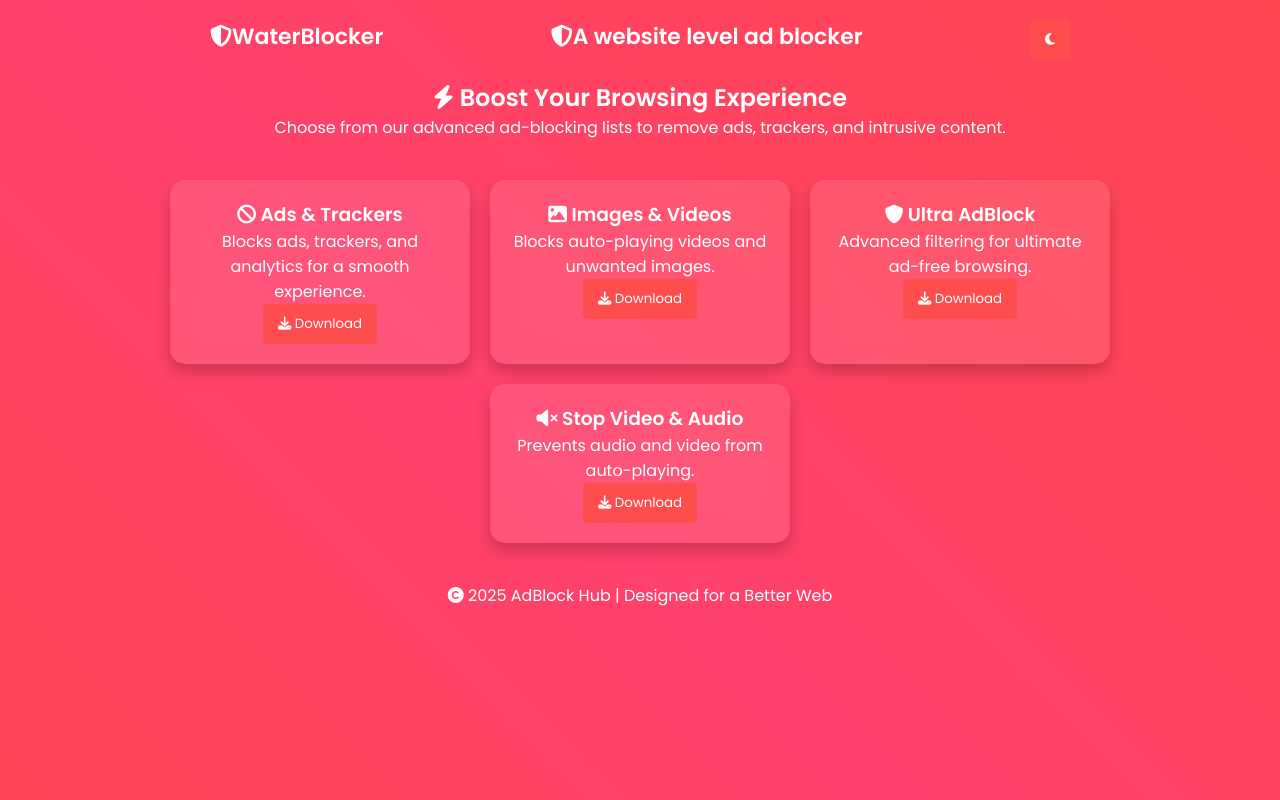
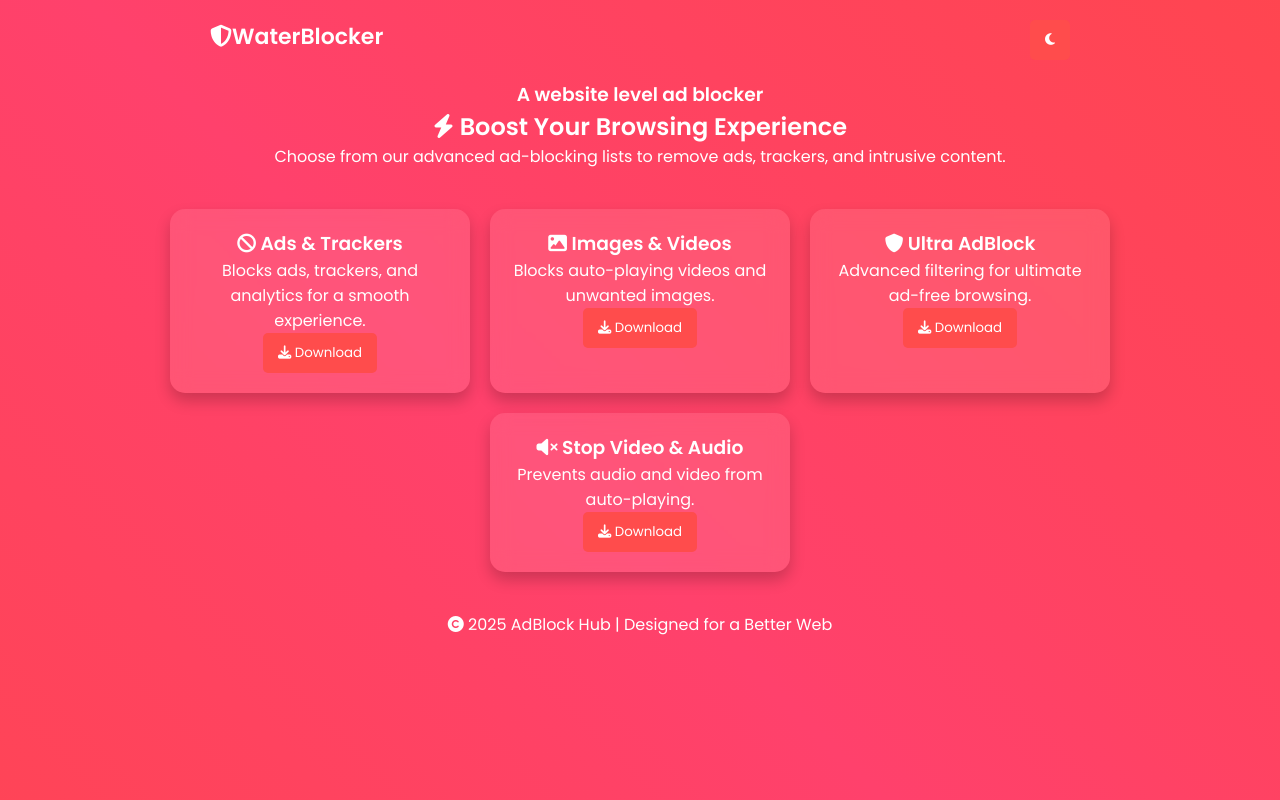
Before and after one commit to manojkumar460/WaterBlocker.com, a plain HTML site: page index.html in a window 1280 px wide. Drawn offline with Linux system fonts and the light colour scheme.

Commit message:
Update index.html

```diff
--- a/index.html
+++ b/index.html
@@ -15,9 +15,10 @@
 <div class="container">
     <nav>
         <h1 class="logo"><i class="fa-solid fa-shield-halved"></i>WaterBlocker</h1>
-        <h3 class="logo"><i class="fa-solid fa-shield-halved"></i>A website level ad blocker</h3>
+
         <button id="theme-toggle"><i class="fa-solid fa-moon"></i></button>
     </nav>
+    <h3>A website level ad blocker</h3>
 
     <header>
         <h2><i class="fa-solid fa-bolt"></i> Boost Your Browsing Experience</h2>
```
